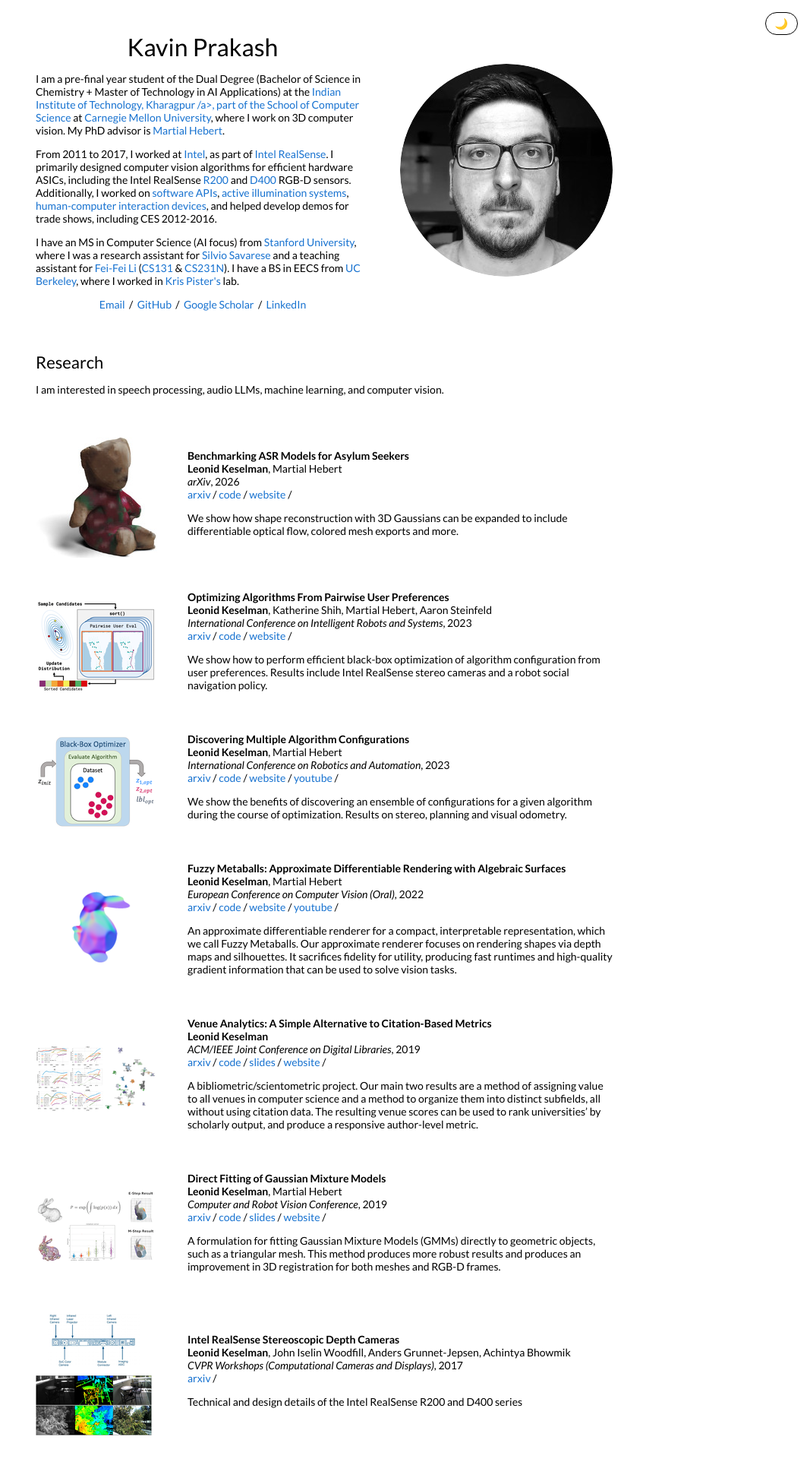
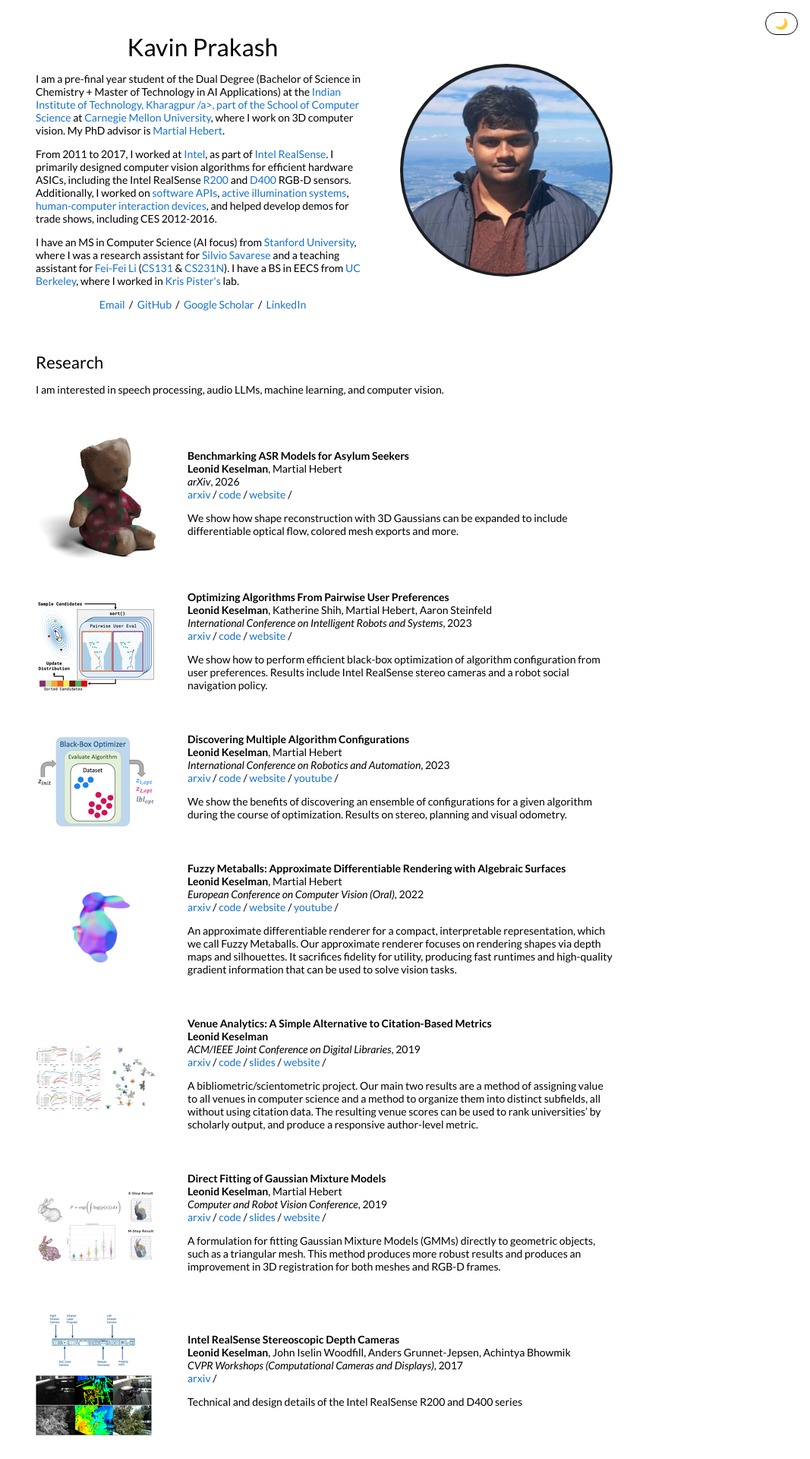
Before and after one commit to kavin0301p/kavin0301p.github.io, a Jekyll site: the page built from _posts/2023-08-28-3dgaussians.markdown, in a window 1280 px wide. Shown: the top 1920 px of the page at 76% size, without its empty margins (213-1280 px from the left). Built offline with Jekyll 4.4.1, drawn with Linux system fonts in a browser that asks for light colours.

Commit message:
Change profile image source in default layout
Updated profile image source from 'circle_bw_crop.jpg' to 'profile_pic.png'.

```diff
--- a/_layouts/default.html
+++ b/_layouts/default.html
@@ -103,7 +103,7 @@
               </p>
             </td>
             <td style="padding:2.5%;width:40%;max-width:40%">
-              <img style="width:100%;max-width:100%;aspect-ratio:1/1;object-fit:cover;border-radius:50%;" alt="profile photo" src="images/circle_bw_crop.jpg">
+              <img style="width:100%;max-width:100%;aspect-ratio:1/1;object-fit:cover;border-radius:50%;" alt="profile photo" src="images/profile_pic.png">
             </td>
           </tr>
         </table>
```
